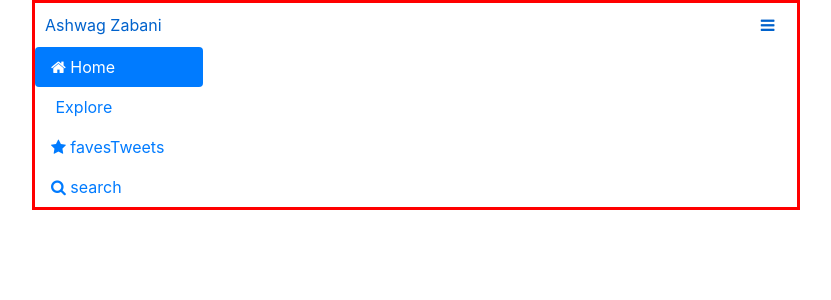
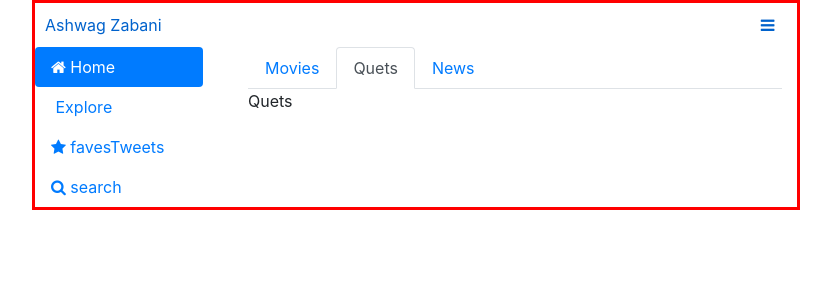
Before and after one commit to ashwagzabani/Mini-Twitter, a React (Create React App) app in the folder mini-twitter/: page /explore in a window 1280 px wide. Shown: the top 300 px of the page, without its empty margins (224-1055 px from the left). Built offline with nearby package versions, Linux system fonts and the light colour scheme.

Commit message:
install axsios

```diff
--- a/mini-twitter/package.json
+++ b/mini-twitter/package.json
@@ -6,6 +6,7 @@
     "@testing-library/jest-dom": "^5.11.8",
     "@testing-library/react": "^11.2.3",
     "@testing-library/user-event": "^12.6.0",
+    "axios": "^0.21.1",
     "bootstrap": "^4.5.3",
     "font-awesome": "^4.7.0",
     "react": "^17.0.1",
--- a/mini-twitter/src/App.js
+++ b/mini-twitter/src/App.js
@@ -103,7 +103,7 @@ class App extends Component {
                     <Route path='/news' component={News} />
                   </Tab.Pane> */}
                   <Route path='/home' component={Home} />
-                  <Route path='/news' component={Explore} />
+                  <Route path='/explore' component={Explore} />
                   <Route path='/search' component={Search} />
                   <Route path='/favesTweets' component={FavesTweets} />
                 </Tab.Content>
--- a/mini-twitter/src/components/Explore.js
+++ b/mini-twitter/src/components/Explore.js
@@ -1,11 +1,34 @@
 import React, { Component } from 'react';
+import {
+    Tab,
+    Tabs
+} from 'react-bootstrap'
+import {
+    BrowserRouter as Router,
+    Switch,
+    Route,
+    Link
+} from "react-router-dom";
+
 
 class Explore extends Component {
     render() {
         return (
-            <div className="News">
-                News
-            </div>
+            <Router>
+                <div className="Explore container">
+                    <Tabs defaultActiveKey="profile" id="uncontrolled-tab-example">
+                        <Tab eventKey="home" title="Movies">
+                            Movies
+                        </Tab>
+                        <Tab eventKey="profile" title="Quets">
+                            Quets
+                        </Tab>
+                        <Tab eventKey="contact" title="News">
+                            News
+                        </Tab>
+                    </Tabs>
+                </div>
+            </Router>
         );
     }
 }
```
Also changed, not shown: mini-twitter/src/components/Quets.js (added, +24 -0 lines), 2 other files (tests, documents, lock files or other folders).
